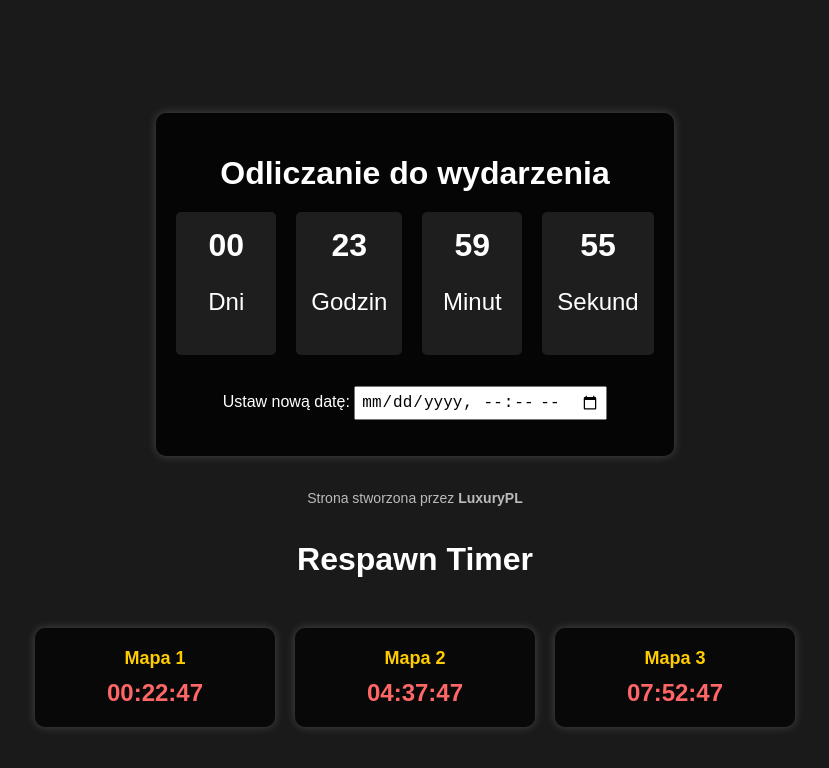
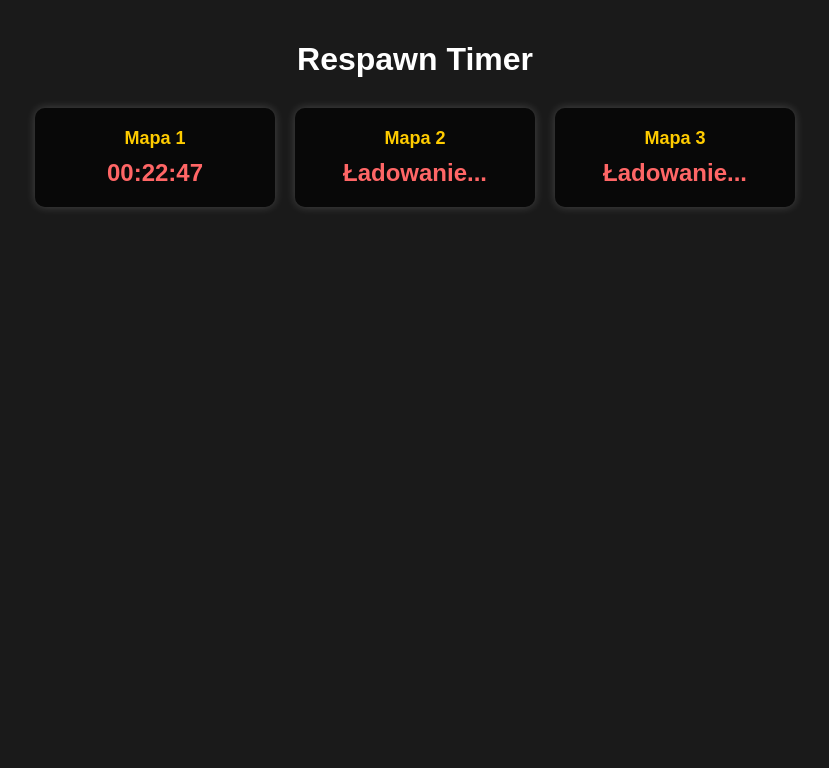
Before and after one commit to timerespa/LuxuryPL, a plain HTML site: page index.html in a window 1280 px wide. Shown: the whole page, without its empty margins (225-1054 px from the left). Drawn offline with Linux system fonts and the light colour scheme.

Commit message:
Update index.html

```diff
--- a/index.html
+++ b/index.html
@@ -1,30 +1,3 @@
-<!DOCTYPE html>
-<html lang="pl">
-<head>
-    <meta charset="UTF-8">
-    <meta name="viewport" content="width=device-width, initial-scale=1.0">
-    <title>Odliczanie Czasu</title>
-    <link rel="stylesheet" href="style.css">
-</head>
-<body>
-    <div class="countdown-container">
-        <h1>Odliczanie do wydarzenia</h1>
-        <div id="countdown">
-            <div class="time-box"><span id="days">00</span><p>Dni</p></div>
-            <div class="time-box"><span id="hours">00</span><p>Godzin</p></div>
-            <div class="time-box"><span id="minutes">00</span><p>Minut</p></div>
-            <div class="time-box"><span id="seconds">00</span><p>Sekund</p></div>
-        </div>
-        <p>Ustaw nową datę: <input type="datetime-local" id="datetime-input"></p>
-    </div>
-
-    <footer>
-        <p>Strona stworzona przez <strong>LuxuryPL</strong></p>
-    </footer>
-
-    <script src="script.js"></script>
-</body>
-</html>
 <!DOCTYPE html>
 <html lang="pl">
 <head>
@@ -96,9 +69,8 @@
     <script>
         // Ustawione godziny respawnu (może edytować tylko administrator w kodzie)
         const respawnTimes = [
-            "14:30:00",  // Mapa 1
-            "18:45:00",  // Mapa 2
-            "22:00:00"   // Mapa 3
+            "14:30:00",  // Respawn :
+
         ];
 
         function updateTimers() {
```
